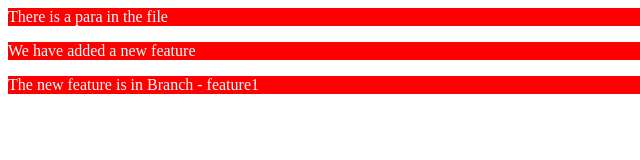
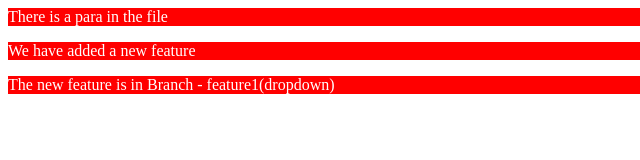
Before and after one commit to anoopghatelwal/localrepo, a plain HTML site: page index.html in a window 1280 px wide. Shown: the full height of the page, 0-640 px from the left. Drawn offline with Linux system fonts and the light colour scheme.

Commit message:
dropdown added

```diff
--- a/index.html
+++ b/index.html
@@ -1,4 +1,4 @@
 <link rel="stylesheet" href="styles.css">
 <p>There is a para in the file</p>
 <p>We have added a new feature</p>
-<p>The new feature is in Branch - feature1</p>
+<p>The new feature is in Branch - feature1(dropdown)</p>
```
